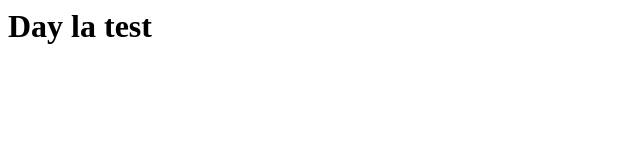
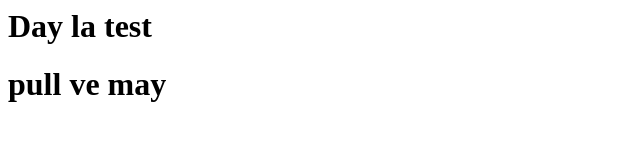
Before and after one commit to sanghuynhhoang1308/github-demo-IT, a plain HTML site: page index.html in a window 1280 px wide. Shown: the whole page, without its empty margins (0-640 px from the left). Drawn offline with Linux system fonts and the light colour scheme.

Commit message:
Update index.html

```diff
--- a/index.html
+++ b/index.html
@@ -1 +1,2 @@
 <h1>Day la test</h1>
+<h1>pull ve may</h1>
```
